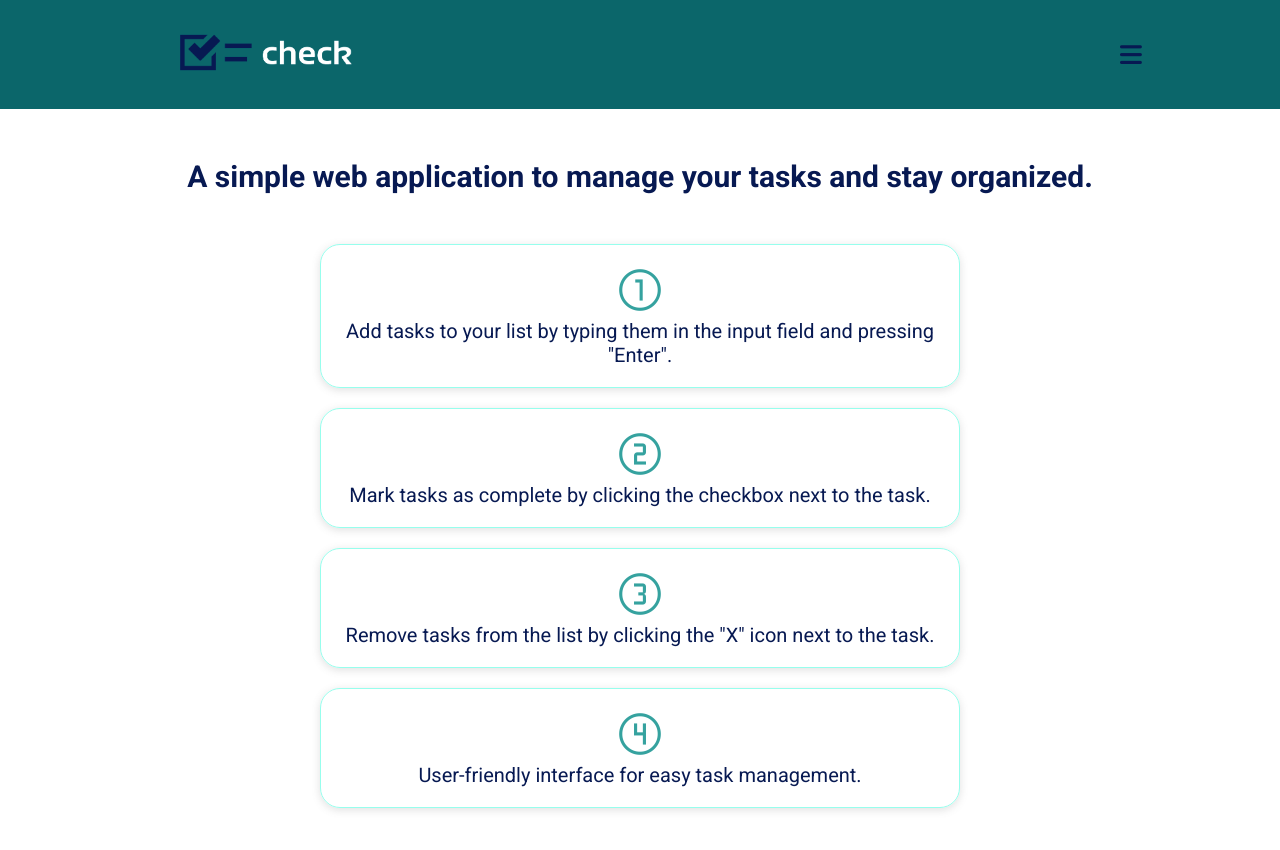
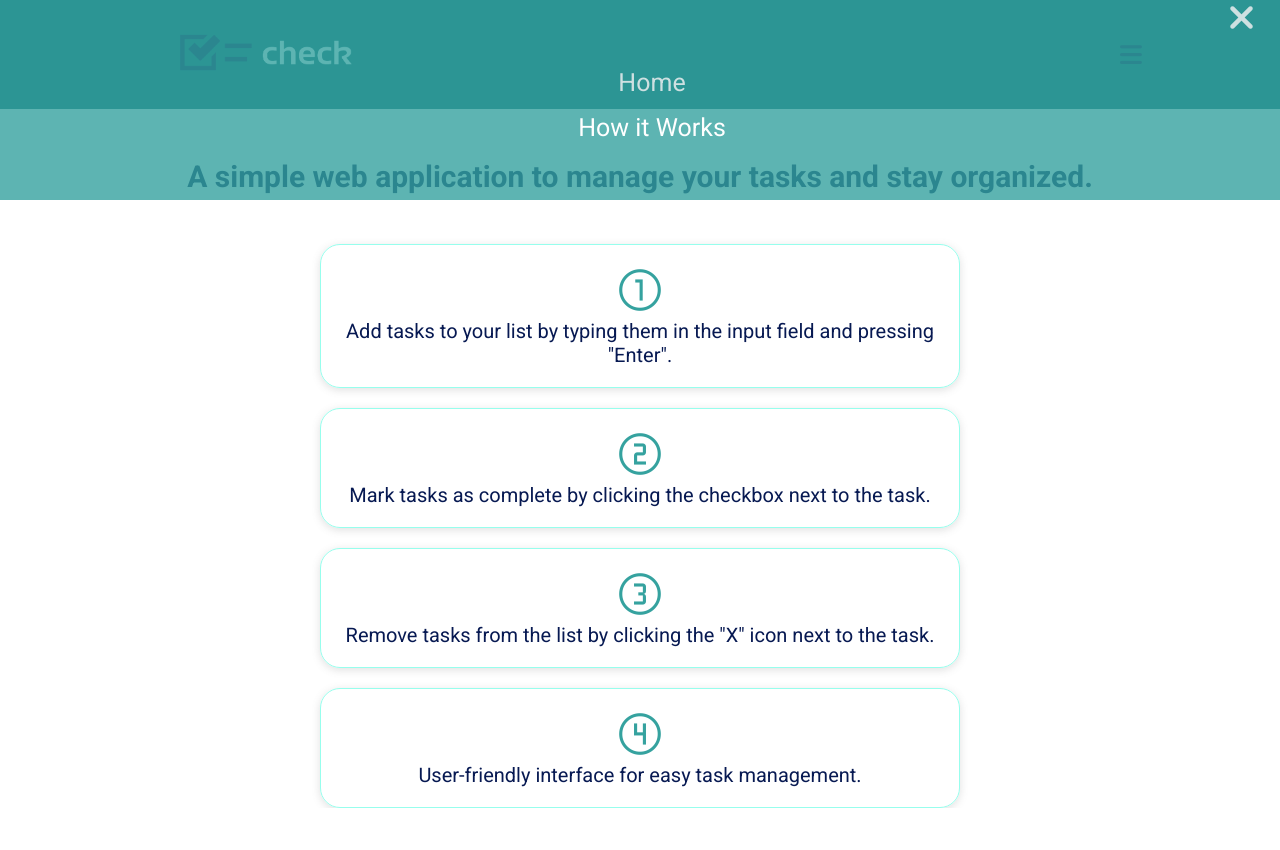
Before and after one commit to Neroshell/Check-to-do-list-app, a plain HTML site: page info.html in a window 1280 px wide. Both pictures are taken after a click on the icon 1131 px from the left and 54 px from the top of the page. After the commit the page ends 808 px from the top, so only its background shows below. Drawn offline with nearby package versions, Linux system fonts and the light colour scheme.

Commit message:
Resolved Menu button issues

```diff
--- a/index.js
+++ b/index.js
@@ -58,7 +58,6 @@ function displayData(){
 
 displayData();
 
-
 document.addEventListener('DOMContentLoaded', function() {
     let bar = document.querySelector("#bar");
     bar.addEventListener("click", openNav);
--- a/info.html
+++ b/info.html
@@ -3,7 +3,7 @@
 <head>
     <meta charset="UTF-8">
     <meta name="viewport" content="width=device-width, initial-scale=1.0">
-    <title>Document</title>
+    <title>Check</title>
     <link rel="stylesheet" href="style.css">
     <!-- font awesome icons -->
     <link rel="stylesheet" href="https://cdnjs.cloudflare.com/ajax/libs/font-awesome/6.4.2/css/all.min.css">
@@ -16,16 +16,18 @@
 <link rel="preconnect" href="https://fonts.gstatic.com" crossorigin>
 <link href="https://fonts.googleapis.com/css2?family=Outfit:wght@200;300;400;500;600;700;800;900&family=Roboto:wght@100;300;400;500;700;900&display=swap" rel="stylesheet">
 </head>
-<body class="info-body">
+<body>
 
     <nav class="nav-bar">
         <div class="image-box">
             <a href="index.html"> <img src="images/check_logo.png" alt=""></a>
         </div>
 
-        <div >
 
+
+        <div>
             <i class="fa-solid fa-bars bar" id="bar" ></i>
+
         </div>
 
         <div class="sidenav"  id="mySidenav">
@@ -37,11 +39,13 @@
 
 
     </nav>
-    <svg class="svg1" xmlns="http://www.w3.org/2000/svg" viewBox="0 0 1440 319"><path fill="#0B666A" fill-opacity="1" d="M0,0L48,5.3C96,11,192,21,288,64C384,107,480,181,576,176C672,171,768,85,864,90.7C960,96,1056,192,1152,213.3C1248,235,1344,181,1392,154.7L1440,128L1440,320L1392,320C1344,320,1248,320,1152,320C1056,320,960,320,864,320C768,320,672,320,576,320C480,320,384,320,288,320C192,320,96,320,48,320L0,320Z"></path></svg>
+    <svg class="svg1" xmlns="http://www.w3.org/2000/svg" viewBox="0 0 1440 319"><path fill="#0B666A" fill-opacity="1"
+        d="M0,0L48,5.3C96,11,192,21,288,64C384,107,480,181,576,176C672,171,768,85,864,90.7C960,96,1056,192,1152,213.3C1248,
+        235,1344,181,1392,154.7L1440,128L1440,320L1392,320C1344,320,1248,320,1152,320C1056,320,960,320,864,320C768,320,672,
+        320,576,320C480,320,384,320,288,320C192,320,96,320,48,320L0,320Z"></path></svg>
 
     <div class="info-container">
         <h2>A simple web application to manage your tasks and stay organized.</h2>
-
     </div>
 
     <div class="big_cont">
@@ -51,16 +55,19 @@
                 counter_1
                  </span>  <p class="inst">Add tasks to your list by typing them in the input field and pressing "Enter".</p>
             </div>
+
             <div class="instructions">
                 <span class="material-symbols-outlined" id="counter" >
                 counter_2
                 </span> <p class="inst">Mark tasks as complete by clicking the checkbox next to the task.</p>
             </div>
+
             <div class="instructions">
                 <span class="material-symbols-outlined" id="counter">
                     counter_3
                     </span>  <p class="inst"> Remove tasks from the list by clicking the "X" icon next to the task.</p>
              </div>
+
              <div class="instructions">
                 <span class="material-symbols-outlined" id="counter">
                     counter_4
@@ -68,8 +75,27 @@
              </div>
         </div>
 
-    <script src="index.js"></script>
 
+
+    <script>
+
+document.addEventListener('DOMContentLoaded', function() {
+    let bar = document.querySelector("#bar");
+    bar.addEventListener("click", openNav);
+
+    function openNav() {
+
+        document.getElementById("mySidenav").style.width = "100%";
+    }
+
+    let close = document.getElementById("closeNav");
+    close.addEventListener("click", closeNav);
+
+    function closeNav() {
+        document.getElementById("mySidenav").style.width = "0";
+    }
+});
+    </script>
 
 </body>
 </html>
--- a/style.css
+++ b/style.css
@@ -276,7 +276,7 @@ ul li span:hover{
  * animation bounce-top
  * ----------------------------------------
  */
- @-webkit-keyframes bounce-top {
+ @keyframes bounce-top {
     0% {
       -webkit-transform: translateY(-300px);
               transform: translateY(-300px);
```
Lines whose indentation alone changed are shown as unchanged.
